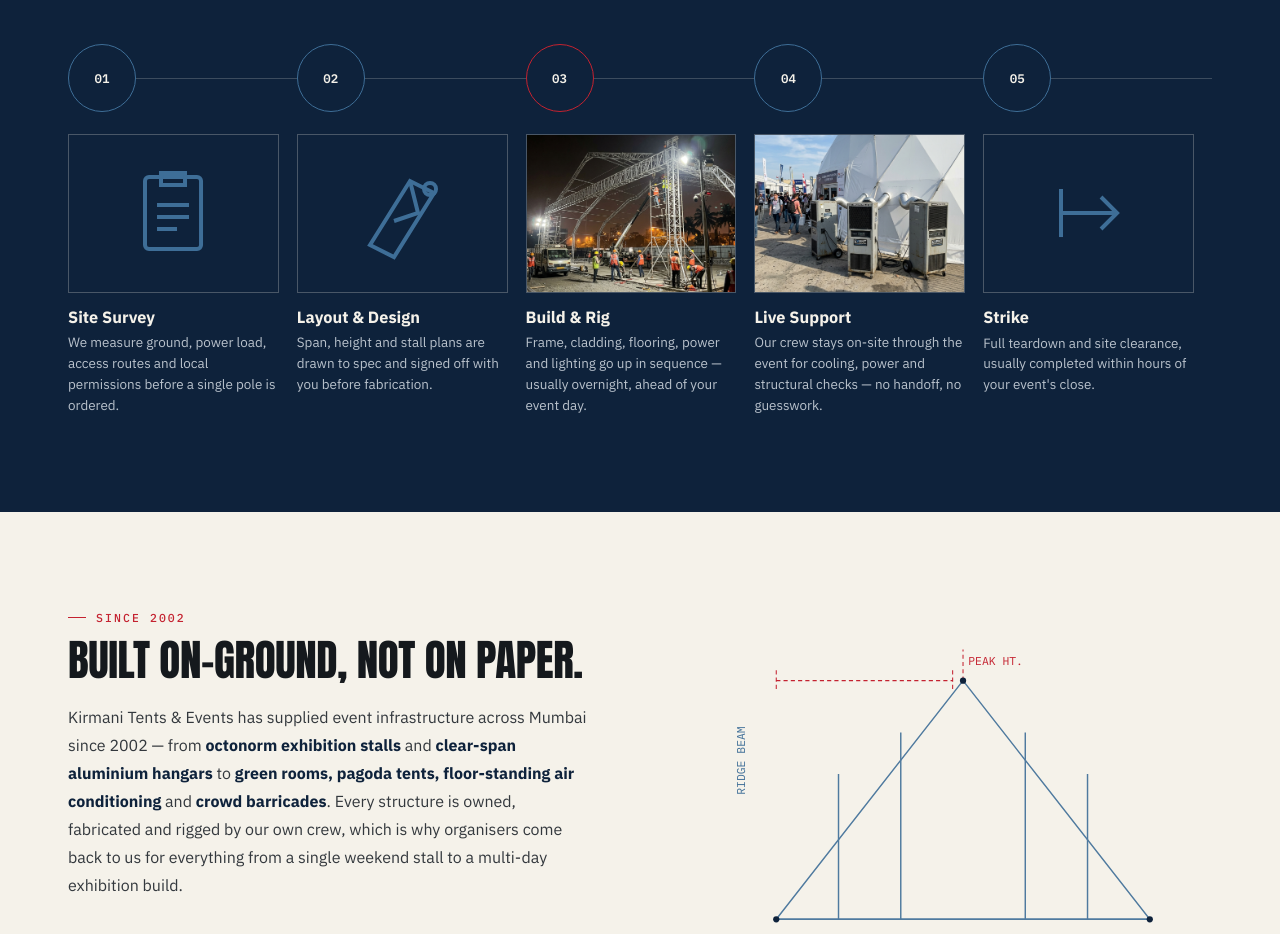
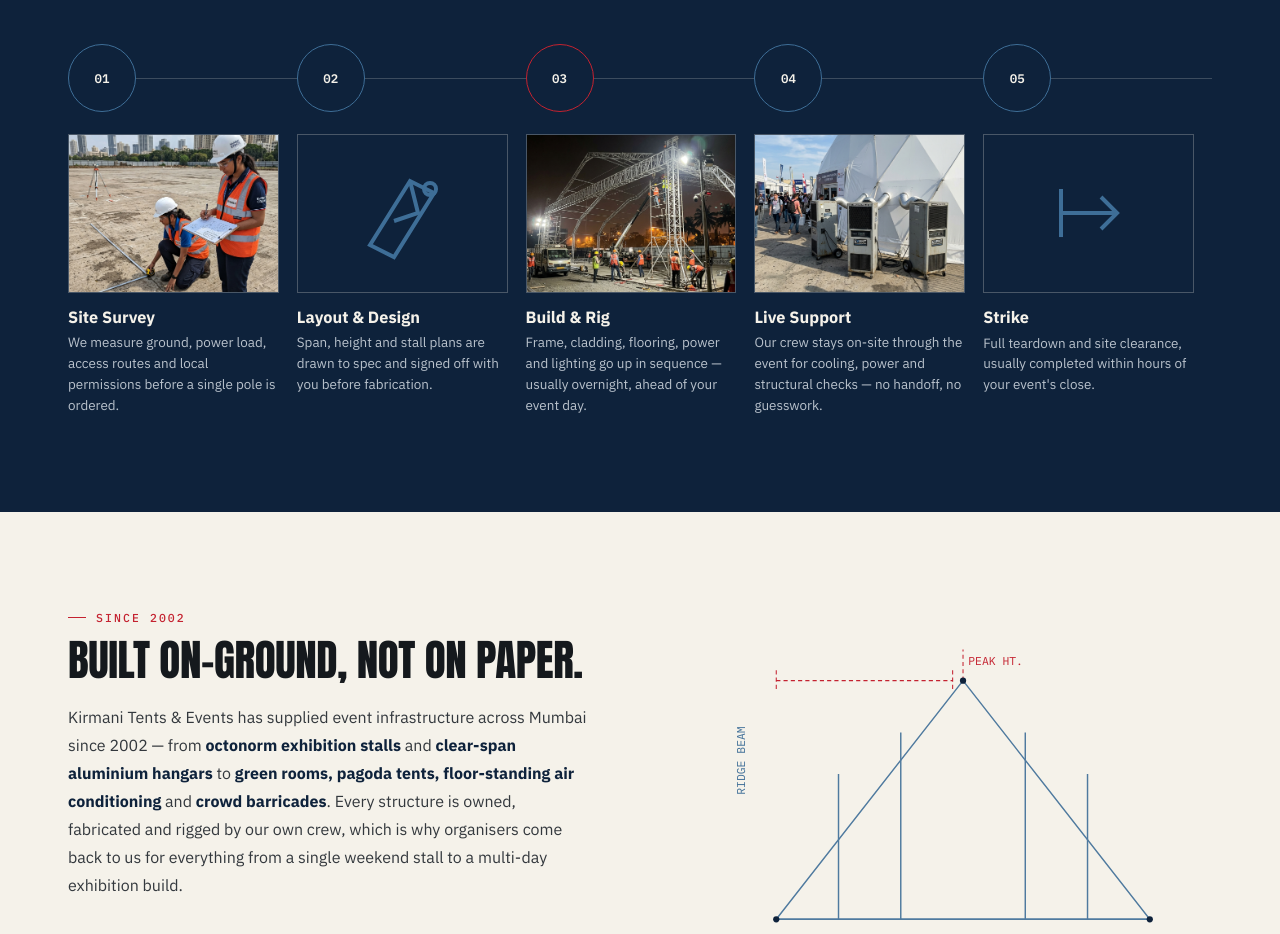
Before and after one commit to samaralpha8666-maker/kervani_enterprises_new_pratick, a plain HTML site: page index.html in a window 1280 px wide. Shown: the part 2520-3454 px from the top of the page. Drawn offline with Linux system fonts and the light colour scheme.

Commit message:
add photorealistic site survey image for process step 01

```diff
--- a/index.html
+++ b/index.html
@@ -147,7 +147,7 @@
     <div class="proc-row">
       <div class="proc-step reveal">
         <div class="proc-num">01</div>
-        <div class="proc-icon"><svg viewBox="0 0 48 48" fill="none" stroke-width="2"><rect x="10" y="6" width="28" height="36" rx="2"/><path d="M18 4h12v6H18z"/><path d="M16 20h16M16 26h16M16 32h10"/></svg></div>
+        <div class="proc-media"><img src="assets/images/process_survey.jpg" alt="Engineers conducting a site survey with measurement tools on empty ground"></div>
         <h3>Site Survey</h3>
         <p>We measure ground, power load, access routes and local permissions before a single pole is ordered.</p>
       </div>
```
Also changed, not shown: assets/images/process_survey.jpg (added).
